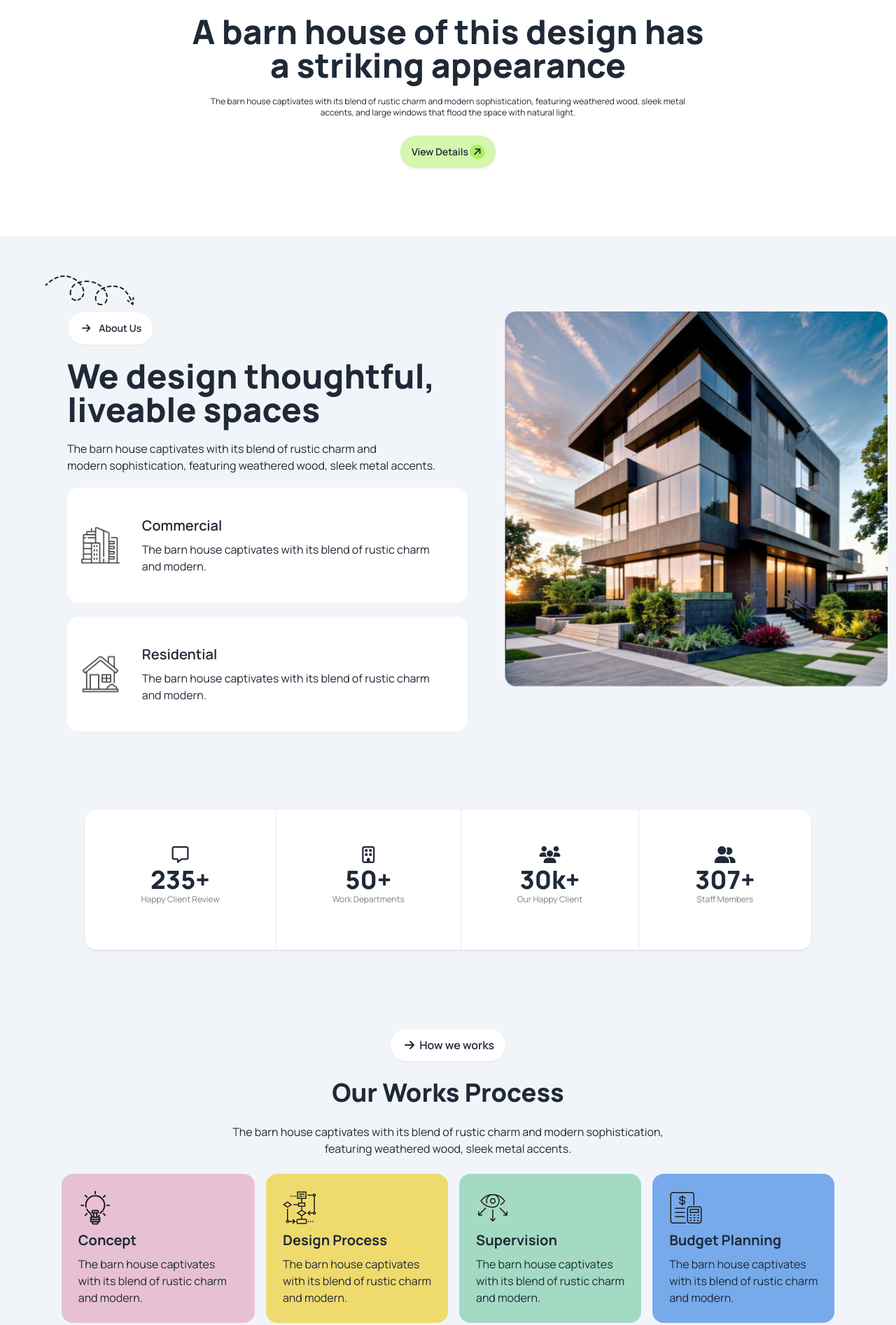
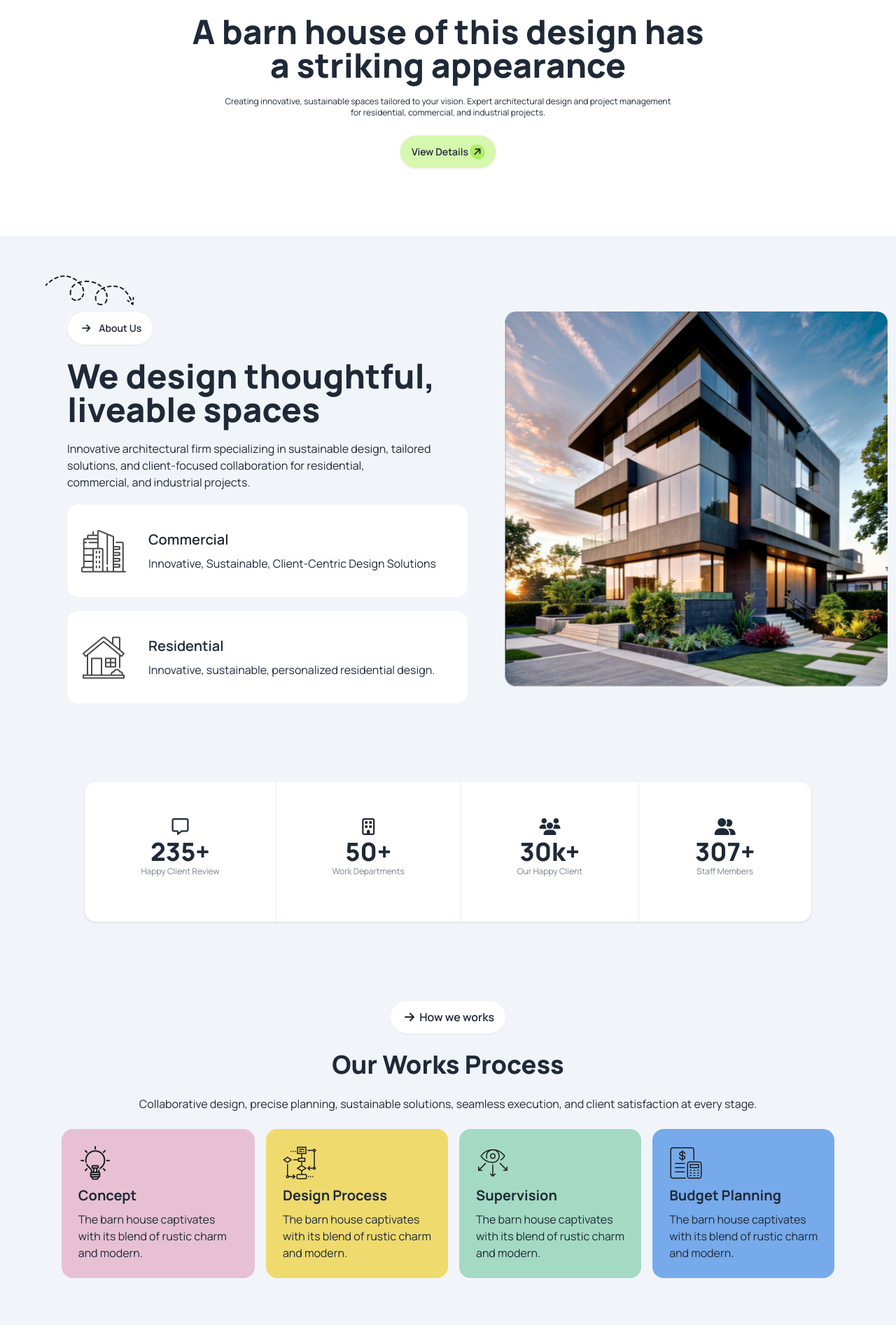
Before and after one commit to SulaimanAbdullah3102/Assignment-3, a plain HTML site: page index.html in a window 1280 px wide. Shown: the part 421-2314 px from the top of the page at 70% size. Drawn offline with nearby package versions, Linux system fonts and the light colour scheme.

Commit message:
extra section and text rewritting done

```diff
--- a/index.html
+++ b/index.html
@@ -106,8 +106,7 @@
                     striking appearance
                 </h1>
                 <p class="text-center text-xs px-2">
-                    The barn house captivates with its blend of rustic charm and modern sophistication, featuring
-                    weathered wood, sleek metal <br> accents, and large windows that flood the space with natural light.
+                    Creating innovative, sustainable spaces tailored to your vision. Expert architectural design and project management <br> for residential, commercial, and industrial projects.
                 </p>
             </div>
             <button class="btn block m-auto bg-color-secondry rounded-3xl ">View Details <i
@@ -133,27 +132,26 @@
                         </div>
                         <h1 class="font-extrabold text-5xl">We design thoughtful, <br> liveable spaces
                         </h1>
-                        <p class="text-base">The barn house captivates with its blend of rustic charm and <br>
-                            modern sophistication, featuring weathered wood, sleek metal accents.
+                        <p class="text-base">Innovative architectural firm specializing in sustainable design, tailored <br> solutions, and client-focused collaboration for residential,<br> commercial, and industrial projects.
                         </p>
 
-                        <div class="card card-side bg-base-100 lg:py-2 lg:pl-5">
+                        <div class="card card-side bg-base-100 lg:py-1 lg:pl-5">
                             <figure>
                                 <img src="assets/commercial.png" alt="" class="pl-2 lg:pl-0" />
                             </figure>
                             <div class="card-body">
                                 <h2 class="card-title">Commercial</h2>
-                                <p>The barn house captivates with its blend of rustic charm and modern.</p>
+                                <p>Innovative, Sustainable, Client-Centric Design Solutions</p>
                             </div>
                         </div>
 
-                        <div class="card card-side bg-base-100  lg:py-2 lg:pl-5">
+                        <div class="card card-side bg-base-100  lg:py-1 lg:pl-5">
                             <figure>
                                 <img src="assets/residential.png" alt="" class="pl-2 lg:pl-0" />
                             </figure>
                             <div class="card-body">
                                 <h2 class="card-title">Residential</h2>
-                                <p>The barn house captivates with its blend of rustic charm and modern.</p>
+                                <p>Innovative, sustainable, personalized residential design.</p>
                             </div>
                         </div>
 
@@ -204,8 +202,7 @@
                         class="fa-solid fa-arrow-right rounded-2xl p-1"></i> How we works</button>
 
                 <h1 class="font-extrabold text-4xl">Our Works Process</h1>
-                <p class="text-center px-1">The barn house captivates with its blend of rustic charm and modern
-                    sophistication,<br> featuring weathered wood, sleek metal accents.</p>
+                <p class="text-center px-1">Collaborative design, precise planning, sustainable solutions, seamless execution, and client satisfaction at every stage.</p>
 
                 <div class="grid grid-cols-1 md:grid-cols-2 lg:grid-cols-4 space-x-4 gap-5 lg:gap-0">
 
@@ -262,8 +259,7 @@
                         class="fa-solid fa-arrow-right rounded-2xl p-1"></i> Explore our Latest works</button>
 
                 <h1 class="font-black text-5xl text-center">Our Latest Portfolio</h1>
-                <p class="text-center px-1 tracking-widest">The barn house captivates with its blend of rustic charm and
-                    modern sophistication, <br> featuring weathered wood, sleek metal accents.</p>
+                <p class="text-center px-1 tracking-widest">Explore our diverse portfolio showcasing innovative designs that blend functionality, aesthetics, and sustainability</p>
             </div>
 
 
@@ -340,8 +336,7 @@
                         class="fa-solid fa-arrow-right rounded-2xl p-1"></i> How we works</button>
 
                 <h1 class="font-black text-5xl text-center">Read Our Articles and News</h1>
-                <p class="text-center px-1">The barn house captivates with its blend of rustic charm and modern
-                    sophistication, <br> featuring weathered wood, sleek metal accents.</p>
+                <p class="text-center px-1">Stay updated with our latest projects, industry insights, and architectural innovations. Explore our news and articles.</p>
             </div>
 
             <div class="grid grid-cols-1 lg:grid-cols-3 gap-6">
@@ -464,8 +459,7 @@
                         class="fa-solid fa-arrow-right rounded-2xl p-1"></i> Let’s Connect</button>
 
                 <h1 class="font-black text-5xl text-center">Let’s Discuss Next Project</h1>
-                <p class="text-center px-1 tracking-widest">The barn house captivates with its blend of rustic charm and
-                    modern sophistication, <br> featuring weathered wood, sleek metal accents.</p>
+                <p class="text-center px-1 tracking-widest">Explore your next project with us—innovative design, personalized solutions, and <br> expert project management await.</p>
             </div>
 
             <div class="flex justify-center">
@@ -491,8 +485,7 @@
             <a class="text-xl font-extrabold mb-4"><i
                     class="fa-solid fa-arrow-right -rotate-45 bg-color-primary rounded-2xl p-1"></i>
                 Rinterio</a>
-            <p class="text-text-footer mb-12"> The barn house captivates with its blend of rustic charm and modern
-                sophistication, featuring weathered wood, sleek metal accents.</p>
+            <p class="text-text-footer mb-12"> Transforming visions into reality with innovative design and sustainable solutions. Contact us to start your project.</p>
             <div class="grid grid-cols-1 md:grid-cols-5 mb-12 gap-8 md:gap-0">
                 <p><a href="">Home</a></p>
                 <p><a href="">Service</a></p>
```
